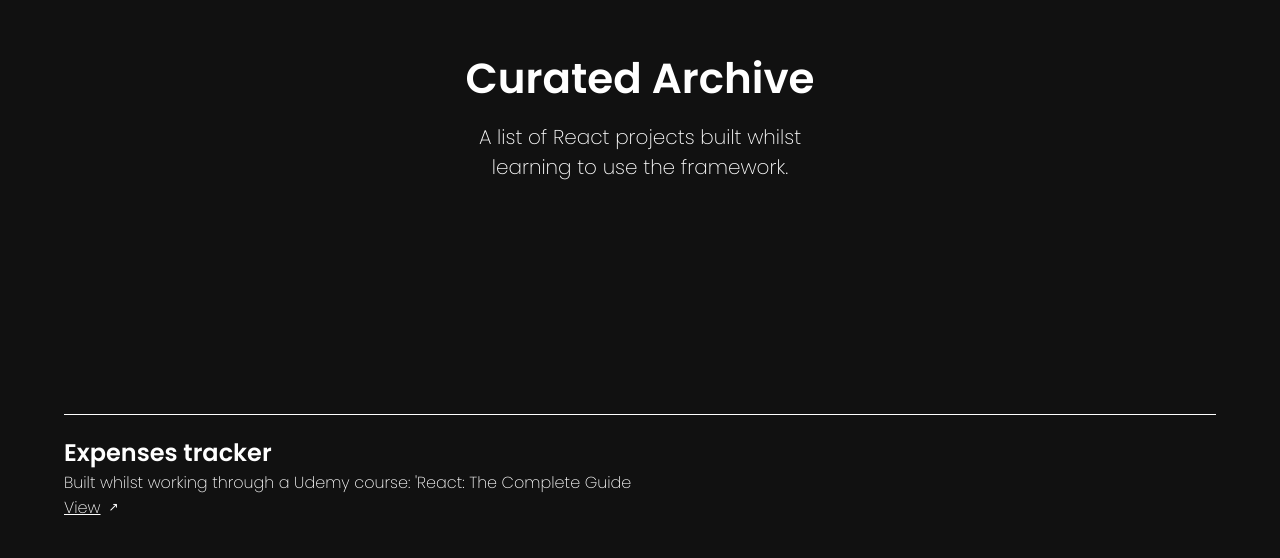
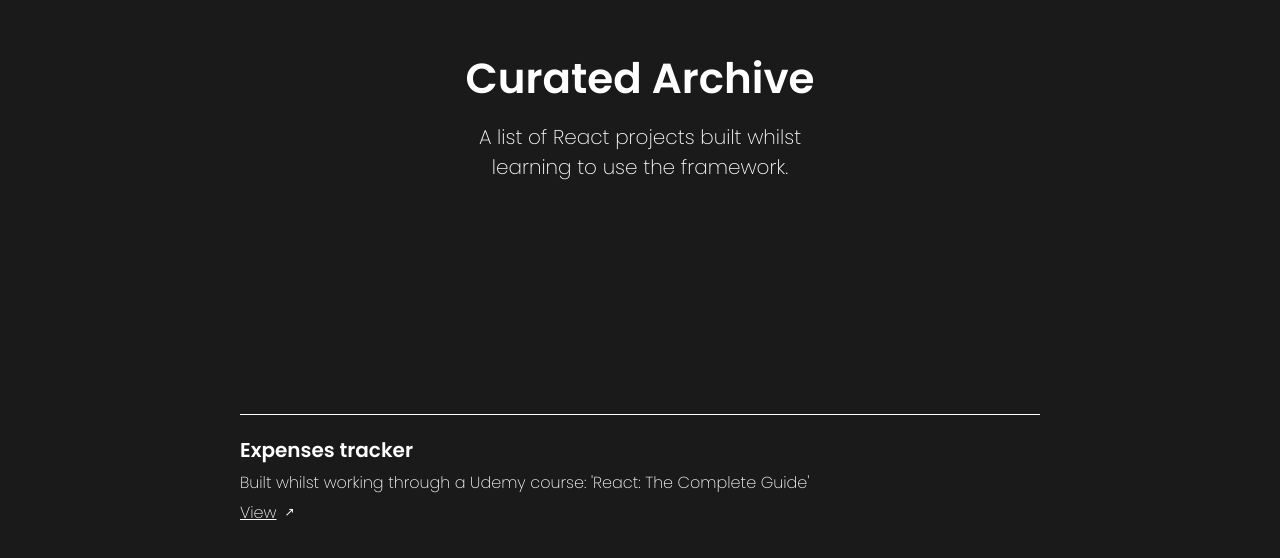
Before and after one commit to jamiem89/curated-archive, a React (Create React App) app: page / in a window 1280 px wide. Shown: the part 186-744 px from the top of the page. Built offline with nearby package versions, Linux system fonts and the light colour scheme.

Commit message:
some tiny text styling tweaks

```diff
--- a/src/App.css
+++ b/src/App.css
@@ -2,7 +2,7 @@
 
 :root {
     --c-lightest: #ffffff;
-    --c-darkest: #111111;
+    --c-darkest: #1A1A1A;
 }
 
 * {
@@ -29,6 +29,6 @@ h1,h2,h3,h4,h5,h6 {
 
 .main {
     width: 90%;
-    max-width: 120rem;
+    max-width: 80rem;
     margin: 0 auto;
 }
--- a/src/App.js
+++ b/src/App.js
@@ -7,7 +7,7 @@ function App() {
     const data = [
         {
             title: `Expenses tracker`,
-            desc: `Built whilst working through a Udemy course: 'React: The Complete Guide`,
+            desc: `Built whilst working through a Udemy course: 'React: The Complete Guide'`,
             link: `https://learning-react-theta-peach.vercel.app/`
         }
     ];
--- a/src/components/Project.css
+++ b/src/components/Project.css
@@ -1,4 +1,14 @@
 .project {
     border-top: .1rem solid var(--c-lightest);
     padding-top: 2rem;
+    padding-bottom: 4rem;
 }
+
+.project__title {
+    font-size: 2rem;
+    margin-bottom: .5rem;
+}
+
+.project__desc {
+    margin-bottom: .5rem;
+}
```
